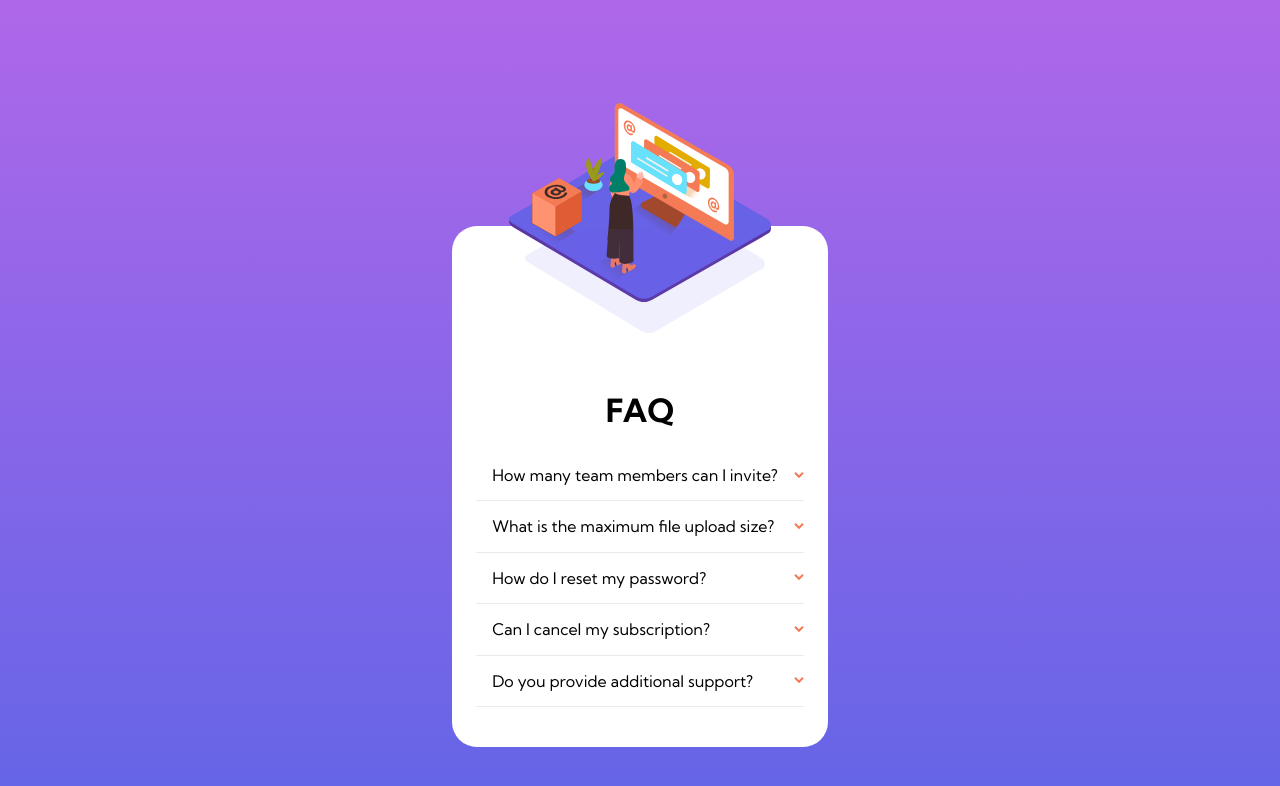
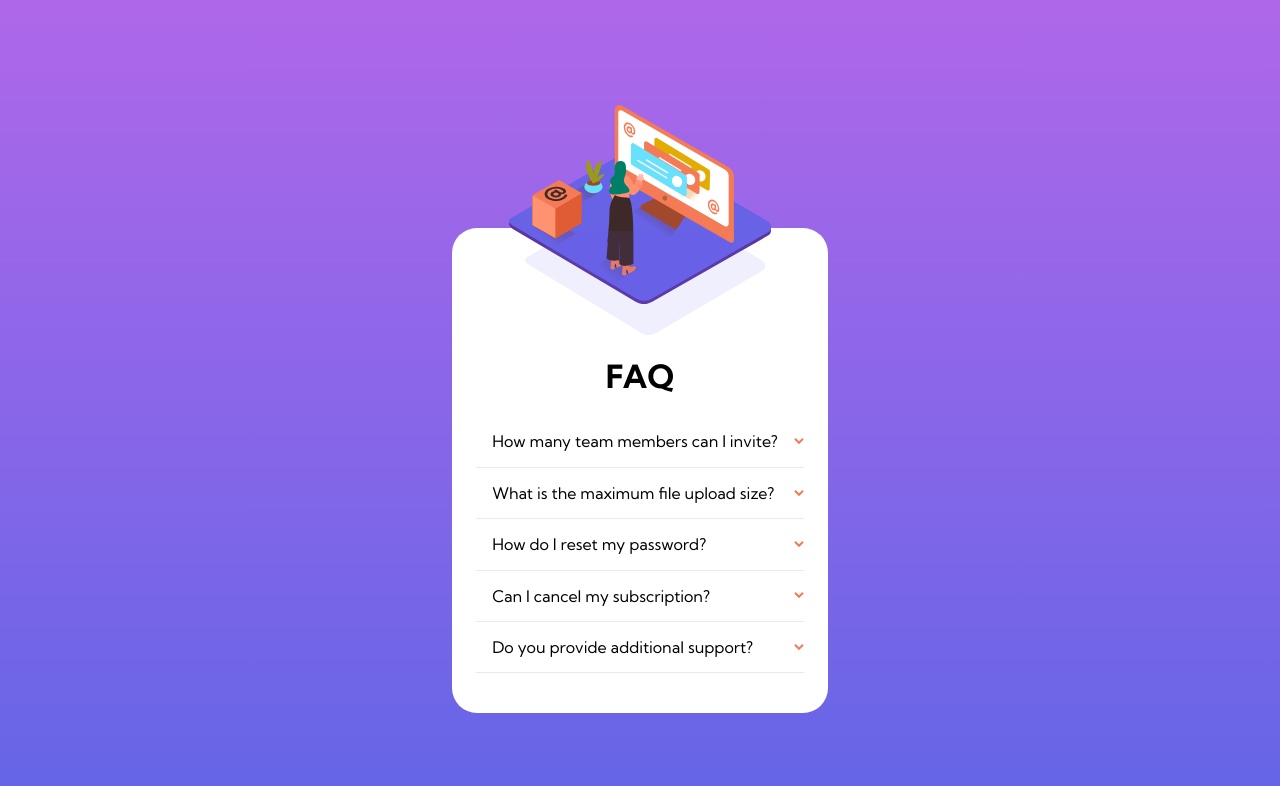
Before and after one commit to PaulaR-05/FAQ-accordion-card, a plain HTML site: page index.html in a window 1280 px wide. Drawn offline with nearby package versions, Linux system fonts and the light colour scheme.

Commit message:
Update style.css

```diff
--- a/css/style.css
+++ b/css/style.css
@@ -49,12 +49,12 @@ body {
   background-color: white;
   max-width: 100%;
   border-radius: 25px;
-  margin: 0em auto;
-  padding: 9em 1.5em 2.5em 1.5em;
+  margin: 0em auto 0em;
+  padding: 6.8em 1.5em 2.5em 1.5em;
 }
 
 .img-container {
-  padding-top: 10em;
+  padding-top: 8em;
   margin: -110px auto;
   width: 70%;
 }
@@ -66,7 +66,6 @@ body {
 
 .faq {
   text-align: center;
-
   box-sizing: border-box;
   font-weight: 700;
 }
```
